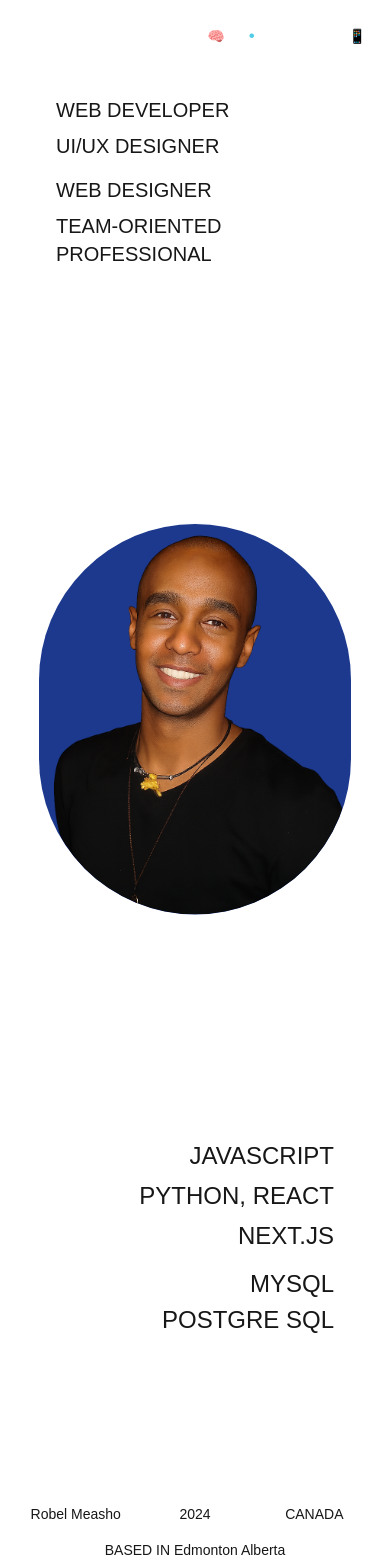
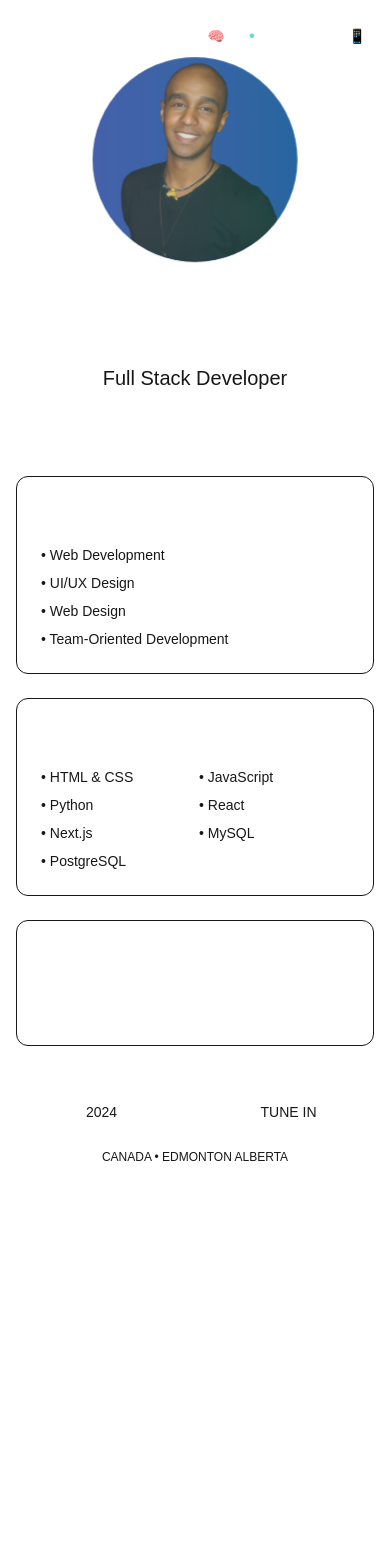
Before and after one commit to robelmeasho/My-Personal-Web-Dev-Site, a Next.js app: page / in a window 390 px wide. Shown: the top 1568 px of the page. Built offline with nearby package versions, Linux system fonts and the light colour scheme.

Commit message:
Update page.tsx

```diff
--- a/src/app/page.tsx
+++ b/src/app/page.tsx
@@ -17,7 +17,8 @@ const Layout: React.FC<{ children: React.ReactNode }> = ({ children }) => {
   return (
     <div className="bg-deep-blue min-h-screen flex flex-col">
       <Head>
-        <title>Robel`s Dev Site</title>
+        <title>Robel's Dev Site</title>
+        <meta name="viewport" content="width=device-width, initial-scale=1.0" />
         <link
           href="https://fonts.googleapis.com/css2?family=VT323&display=swap"
           rel="stylesheet"
@@ -172,9 +173,96 @@ const Hero: React.FC = () => {
 
       {/* Content */}
       <div className="relative z-20 min-h-screen flex flex-col">
-        <div className="flex-grow grid grid-cols-12 items-center">
+        <div className="flex-grow">
+          {/* Mobile Layout - Stacked vertically */}
+          <div className="block md:hidden">
+            {/* Mobile Profile Section */}
+            <div className="flex flex-col items-center pt-8 pb-6 px-4">
+              <motion.div
+                className="head-visual relative w-64 mb-6"
+                initial={{ opacity: 0, scale: 0.8 }}
+                animate={{ opacity: 1, scale: 1 }}
+                transition={{ duration: 1.2 }}
+              >
+                <div className="relative">
+                  <div className="aspect-square rounded-full bg-blue-900 relative overflow-hidden">
+                    <Image
+                      src="/profile.png"
+                      alt="Profile"
+                      loading="lazy"
+                      width={256}
+                      height={256}
+                      className="w-full h-full object-cover rounded-full"
+                    />
+                    <div className="absolute inset-0 bg-gradient-to-r from-blue-200 to-teal-300 opacity-25"></div>
+                  </div>
+                </div>
+              </motion.div>
+
+              <motion.div
+                initial={{ y: 20, opacity: 0 }}
+                animate={{ y: 0, opacity: 1 }}
+                transition={{ duration: 0.8, delay: 0.3 }}
+                className="text-center mb-8"
+              >
+                <h1 className="text-white text-3xl uppercase mb-4 font-bold">Robel Measho</h1>
+                <h2 className="text-neon-teal text-xl mb-2">Full Stack Developer</h2>
+                <p className="text-white text-sm uppercase tracking-wide">Based in Edmonton, Alberta</p>
+              </motion.div>
+            </div>
+
+            {/* Mobile Skills & Services Cards */}
+            <div className="px-4 pb-8 space-y-6">
+              <motion.div
+                initial={{ y: 30, opacity: 0 }}
+                animate={{ y: 0, opacity: 1 }}
+                transition={{ duration: 0.8, delay: 0.6 }}
+                className="bg-navy bg-opacity-80 backdrop-blur-sm p-6 rounded-xl border border-neon-teal border-opacity-20"
+              >
+                <h3 className="text-white text-lg mb-4 font-semibold">Creative Services</h3>
+                <div className="space-y-2">
+                  <p className="text-neon-teal text-sm">• Web Development</p>
+                  <p className="text-neon-teal text-sm">• UI/UX Design</p>
+                  <p className="text-neon-teal text-sm">• Web Design</p>
+                  <p className="text-neon-teal text-sm">• Team-Oriented Development</p>
+                </div>
+              </motion.div>
+
+              <motion.div
+                initial={{ y: 30, opacity: 0 }}
+                animate={{ y: 0, opacity: 1 }}
+                transition={{ duration: 0.8, delay: 0.8 }}
+                className="bg-navy bg-opacity-80 backdrop-blur-sm p-6 rounded-xl border border-neon-teal border-opacity-20"
+              >
+                <h3 className="text-white text-lg mb-4 font-semibold">Technical Skills</h3>
+                <div className="grid grid-cols-2 gap-2">
+                  <p className="text-neon-teal text-sm">• HTML & CSS</p>
+                  <p className="text-neon-teal text-sm">• JavaScript</p>
+                  <p className="text-neon-teal text-sm">• Python</p>
+                  <p className="text-neon-teal text-sm">• React</p>
+                  <p className="text-neon-teal text-sm">• Next.js</p>
+                  <p className="text-neon-teal text-sm">• MySQL</p>
+                  <p className="text-neon-teal text-sm col-span-2">• PostgreSQL</p>
+                </div>
+              </motion.div>
+
+              <motion.div
+                initial={{ y: 30, opacity: 0 }}
+                animate={{ y: 0, opacity: 1 }}
+                transition={{ duration: 0.8, delay: 1 }}
+                className="bg-navy bg-opacity-80 backdrop-blur-sm p-6 rounded-xl border border-neon-teal border-opacity-20 text-center"
+              >
+                <p className="text-white text-sm uppercase mb-2">Feel Supported</p>
+                <p className="text-white text-sm uppercase mb-2">With Developer</p>
+                <p className="text-white text-sm uppercase">That Codes and Cares</p>
+              </motion.div>
+            </div>
+          </div>
+
+          {/* Desktop Layout - Original Grid */}
+          <div className="hidden md:grid grid-cols-12 items-center min-h-screen">
             {/* Left Column */}
-          <div className="col-span-12 md:col-span-3 pl-8 md:pl-12">
+            <div className="col-span-3 pl-12">
               <motion.div
                 initial={{ x: -100, opacity: 0 }}
                 animate={{ x: 0, opacity: 1 }}
@@ -186,7 +274,7 @@ const Hero: React.FC = () => {
 
               <motion.div
                 initial={{ y: 10, opacity: 0 }}
-              animate={{ y: 0, opacity: 10 }}
+                animate={{ y: 0, opacity: 1 }}
                 transition={{ duration: 0.8, delay: 0.8 }}
               >
                 <div className="bg-navy p-6">
@@ -201,14 +289,14 @@ const Hero: React.FC = () => {
 
                 <div className="mt-12 text-white">
                   <p className="uppercase text-sm mb-1">FEEL SUPPORTED</p>
-                <p className="uppercase text-sm mb-1"> WITH DEVLOPER </p>
-                <p className="uppercase text-sm mb-1">THAT CODES AND CARES </p>
+                  <p className="uppercase text-sm mb-1">WITH DEVELOPER</p>
+                  <p className="uppercase text-sm mb-1">THAT CODES AND CARES</p>
                 </div>
               </motion.div>
             </div>
 
             {/* Center Column - Head Visual */}
-          <div className="col-span-12 md:col-span-6 flex justify-center py-12 md:py-0">
+            <div className="col-span-6 flex justify-center py-12">
               <motion.div
                 className="head-visual relative w-full max-w-[500px]"
                 initial={{ opacity: 0, scale: 0.8 }}
@@ -216,7 +304,6 @@ const Hero: React.FC = () => {
                 transition={{ duration: 1.2 }}
               >
                 <div className="relative">
-                {/* X-ray head visualization */}
                   <div className="aspect-[4/5] rounded-full bg-blue-900 relative overflow-hidden">
                     <Image
                       src="/profile.png"
@@ -226,7 +313,7 @@ const Hero: React.FC = () => {
                       height={500}
                       className="w-full h-full object-cover rounded-full"
                     />
-                  <div className="absolute  bg-gradient-to-r from-blue-200 to-teal-300 opacity-25"></div>
+                    <div className="absolute inset-0 bg-gradient-to-r from-blue-200 to-teal-300 opacity-25"></div>
                   </div>
 
                   <div
@@ -240,7 +327,7 @@ const Hero: React.FC = () => {
             </div>
 
             {/* Right Column */}
-          <div className="col-span-12 md:col-span-3 pr-8 md:pr-12">
+            <div className="col-span-3 pr-12">
               <motion.div
                 initial={{ x: 100, opacity: 0 }}
                 animate={{ x: 0, opacity: 1 }}
@@ -269,20 +356,44 @@ const Hero: React.FC = () => {
 
                 <div className="mt-12 text-white">
                   <p className="uppercase text-sm mb-1">FEEL GROUNDED</p>
-                <p className="uppercase text-sm mb-1"> WITH CONFIDENCE</p>
+                  <p className="uppercase text-sm mb-1">WITH CONFIDENCE</p>
                   <p className="uppercase text-sm">THAT UNDERSTANDS YOU</p>
                 </div>
               </motion.div>
             </div>
           </div>
+        </div>
 
-        {/* Bottom content */}
-        <div className="py-6 px-4 md:px-12 grid grid-cols-3 md:flex md:justify-between items-center text-sm">
+        {/* Bottom content - Improved mobile layout */}
+        <div className="py-6 px-4 md:px-12">
+          {/* Mobile Bottom Layout */}
+          <div className="block md:hidden">
             <motion.div
               initial={{ y: 20, opacity: 0 }}
               animate={{ y: 0, opacity: 1 }}
               transition={{ duration: 0.8, delay: 1 }}
-            className="text-center md:text-left"
+              className="grid grid-cols-2 gap-4 text-center text-sm"
+            >
+              <div>
+                <span className="text-neon-teal font-digital">2024</span>
+              </div>
+              <div>
+                <span className="text-neon-teal font-digital">TUNE IN</span>
+              </div>
+              <div className="col-span-2 mt-2">
+                <span className="text-neon-teal font-digital text-xs">
+                  CANADA • EDMONTON ALBERTA
+                </span>
+              </div>
+            </motion.div>
+          </div>
+
+          {/* Desktop Bottom Layout */}
+          <div className="hidden md:flex md:justify-between items-center text-sm">
+            <motion.div
+              initial={{ y: 20, opacity: 0 }}
+              animate={{ y: 0, opacity: 1 }}
+              transition={{ duration: 0.8, delay: 1 }}
             >
               <span className="text-neon-teal font-digital">Robel Measho</span>
             </motion.div>
@@ -291,17 +402,17 @@ const Hero: React.FC = () => {
               initial={{ y: 20, opacity: 0 }}
               animate={{ y: 0, opacity: 1 }}
               transition={{ duration: 0.8, delay: 1.2 }}
-            className="flex items-center justify-center space-x-2"
+              className="flex items-center space-x-2"
             >
               2024
-            <span className="text-neon-teal font-digital whitespace-nowrap"></span>
+              <span className="text-neon-teal font-digital"></span>
             </motion.div>
 
             <motion.div
               initial={{ y: 20, opacity: 0 }}
               animate={{ y: 0, opacity: 1 }}
               transition={{ duration: 0.8, delay: 1.4 }}
-            className="hidden md:block text-neon-teal font-digital whitespace-nowrap"
+              className="text-neon-teal font-digital"
             >
               Tune IN
             </motion.div>
@@ -310,17 +421,16 @@ const Hero: React.FC = () => {
               initial={{ y: 20, opacity: 0 }}
               animate={{ y: 0, opacity: 1 }}
               transition={{ duration: 0.8, delay: 1.6 }}
-            className="flex items-center justify-center space-x-2"
+              className="flex items-center space-x-2"
             >
               CANADA
-            <span className="text-neon-teal font-digital whitespace-nowrap"></span>
+              <span className="text-neon-teal font-digital"></span>
             </motion.div>
 
             <motion.div
               initial={{ y: 20, opacity: 0 }}
               animate={{ y: 0, opacity: 1 }}
               transition={{ duration: 0.8, delay: 1.8 }}
-            className="text-center md:text-right col-span-3 md:col-span-1 mt-4 md:mt-0"
             >
               <span className="text-neon-teal font-digital">
                 BASED IN Edmonton Alberta
@@ -329,18 +439,18 @@ const Hero: React.FC = () => {
           </div>
         </div>
       </div>
+    </div>
   );
 };
 
 // Content Section Component
-const ContentSection: React.FC= () => {
+const ContentSection: React.FC = () => {
   const sectionRef = useRef<HTMLDivElement>(null);
   const textRef = useRef<HTMLDivElement>(null);
 
   useEffect(() => {
     if (typeof window === "undefined") return;
 
-    // Register GSAP plugins if window is defined
     if (typeof ScrollTrigger !== "undefined") {
       gsap.registerPlugin(ScrollTrigger);
 
@@ -369,49 +479,77 @@ const ContentSection: React.FC= () => {
   }, []);
 
   return (
-    <div ref={sectionRef} className="bg-navy py-16 md:py-24 px-6 md:px-12">
+    <div ref={sectionRef} className="bg-navy py-12 md:py-24 px-4 md:px-12">
       <div className="max-w-6xl mx-auto" ref={textRef}>
-        <div className="grid grid-cols-1 md:grid-cols-2 gap-12 md:gap-16">
-          {/* Left Column */}
+        {/* Mobile Layout - Stacked */}
+        <div className="block md:hidden space-y-8">
+          <div>
+            <h2 className="animate-text text-white text-xl mb-6 leading-relaxed">
+              I HAVE TRANSFORMED MY LIFE THROUGH CODING AND THE LOVE THAT COMES
+              FROM DEVELOPING
+            </h2>
+            <p className="animate-text text-white text-base mb-6 leading-relaxed">
+              I AM CONFIDENT IN MY SKILLS WITH HTML, CSS, JAVASCRIPT, REACT,
+              NEXT.JS, AND BOOTSTRAP. Whether you're launching your first
+              business, refreshing your brand, or ready to level up your online
+              presence—I've got you covered.
+            </p>
+            <p className="animate-text text-white text-base leading-relaxed">
+              ALWAYS BUILDING AND LEARNING TO BE THE BEST IN THE CODING WORLD 🧑🏾‍💻
+            </p>
+          </div>
+
+          <div>
+            <h2 className="animate-text text-white text-xl mb-6 leading-relaxed">
+              AND EVERYONE DESERVES SUPPORT NO MATTER WHICH JOURNEY YOU'RE
+              NAVIGATING
+            </h2>
+            <p className="animate-text text-white text-base mb-6 leading-relaxed">
+              I am a Web Developer located in Edmonton, Alberta. I currently am
+              at the University of Alberta becoming a Full Stack Developer.
+            </p>
+          </div>
+        </div>
+
+        {/* Desktop Layout - Original Grid */}
+        <div className="hidden md:grid grid-cols-2 gap-16">
           <div>
             <h2 className="animate-text text-white text-2xl md:text-3xl mb-8">
-              I HAVE TRANSFORMED MY LIFE THRU CODING AND THE LOVE THAT COMES
+              I HAVE TRANSFORMED MY LIFE THROUGH CODING AND THE LOVE THAT COMES
               FROM DEVELOPING
             </h2>
             <p className="animate-text text-white text-base md:text-lg mb-6">
-              I AM CONFIDENT IN MY SKILL WITH HTML, CSS, JAVASCRIPT, REACT,
-              NEXT.JS, AND BOOTSTRAP. Whether you’re launching your first
+              I AM CONFIDENT IN MY SKILLS WITH HTML, CSS, JAVASCRIPT, REACT,
+              NEXT.JS, AND BOOTSTRAP. Whether you're launching your first
               business, refreshing your brand, or ready to level up your online
-              presence—I’ve got you covered
+              presence—I've got you covered.
             </p>
             <p className="animate-text text-white text-base md:text-lg">
-              ALWAYS BUILDING AND LEARNING TO BE THE BEST IN CODING WORLD 🧑🏾‍💻
+              ALWAYS BUILDING AND LEARNING TO BE THE BEST IN THE CODING WORLD 🧑🏾‍💻
             </p>
           </div>
 
-          {/* Right Column */}
           <div>
             <h2 className="animate-text text-white text-2xl md:text-3xl mb-8">
-              AND EVERYONE DESERVES SUPPORT NO MATTER WHICH JOURNEY YOU`RE
+              AND EVERYONE DESERVES SUPPORT NO MATTER WHICH JOURNEY YOU'RE
               NAVIGATING
             </h2>
             <p className="animate-text text-white text-base md:text-lg mb-6">
               I am a Web Developer located in Edmonton, Alberta. I currently am
-              in the University of Alberta located in Edmonton becoming a Full
-              Stack Devloper.
+              at the University of Alberta becoming a Full Stack Developer.
             </p>
           </div>
         </div>
 
         <motion.div
-          className="mt-16 md:mt-24 text-center"
+          className="mt-12 md:mt-24 text-center"
           initial={{ y: 50, opacity: 0 }}
           animate={{ y: 0, opacity: 1 }}
           transition={{ duration: 0.8, delay: 0.5 }}
         >
           <Link href="https://github.com/robelmeasho" target="_blank" rel="noopener noreferrer">
             <motion.span
-              className="inline-block text-neon-teal text-lg md:text-xl px-8 md:px-12 py-3 md:py-4 border-2 border-neon-teal rounded-full hover:bg-neon-teal hover:bg-opacity-10 transition-all duration-300 cursor-pointer"
+              className="inline-block text-neon-teal text-base md:text-xl px-6 md:px-12 py-3 md:py-4 border-2 border-neon-teal rounded-full hover:bg-neon-teal hover:bg-opacity-10 transition-all duration-300 cursor-pointer"
               whileHover={{ scale: 1.05 }}
               whileTap={{ scale: 0.98 }}
             >
@@ -423,7 +561,6 @@ const ContentSection: React.FC= () => {
     </div>
   );
 };
-<Skill />;
 
 const Home: React.FC = () => {
   return (
```
Lines whose indentation alone changed are shown as unchanged.
